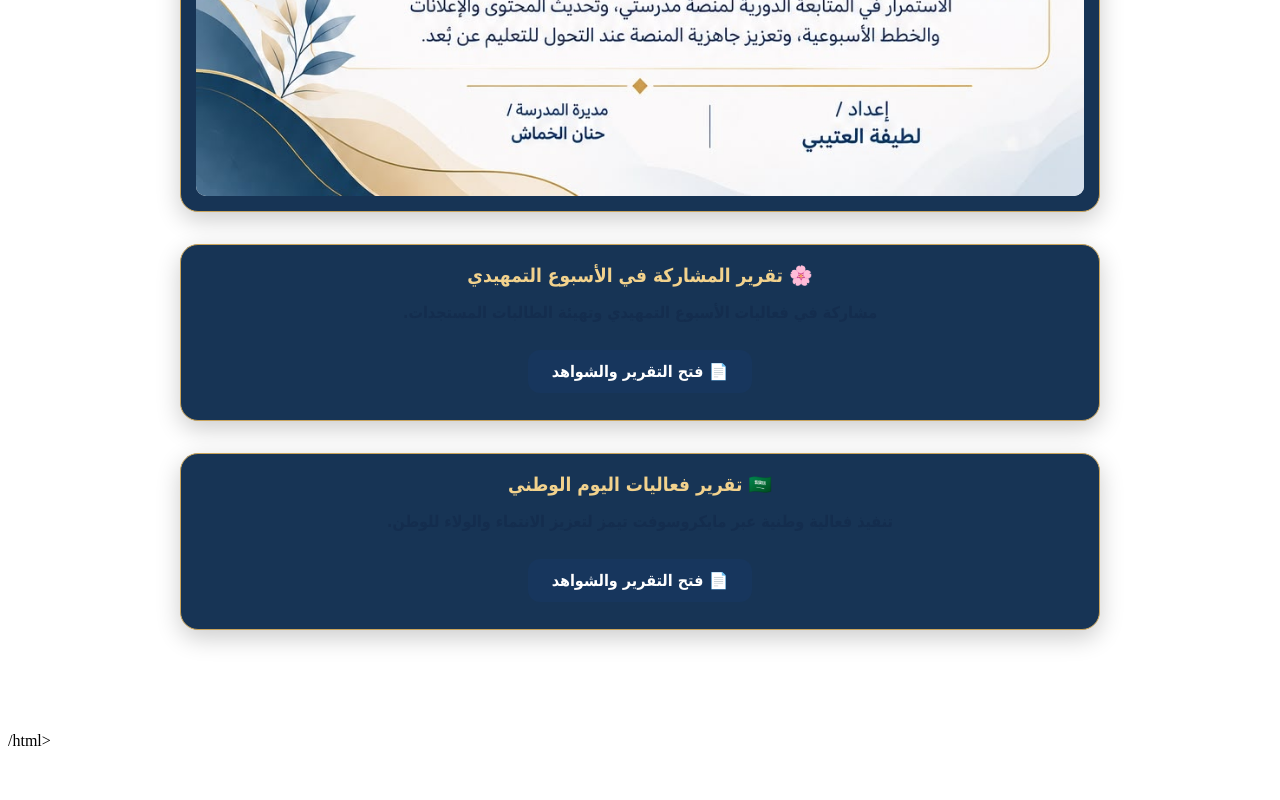
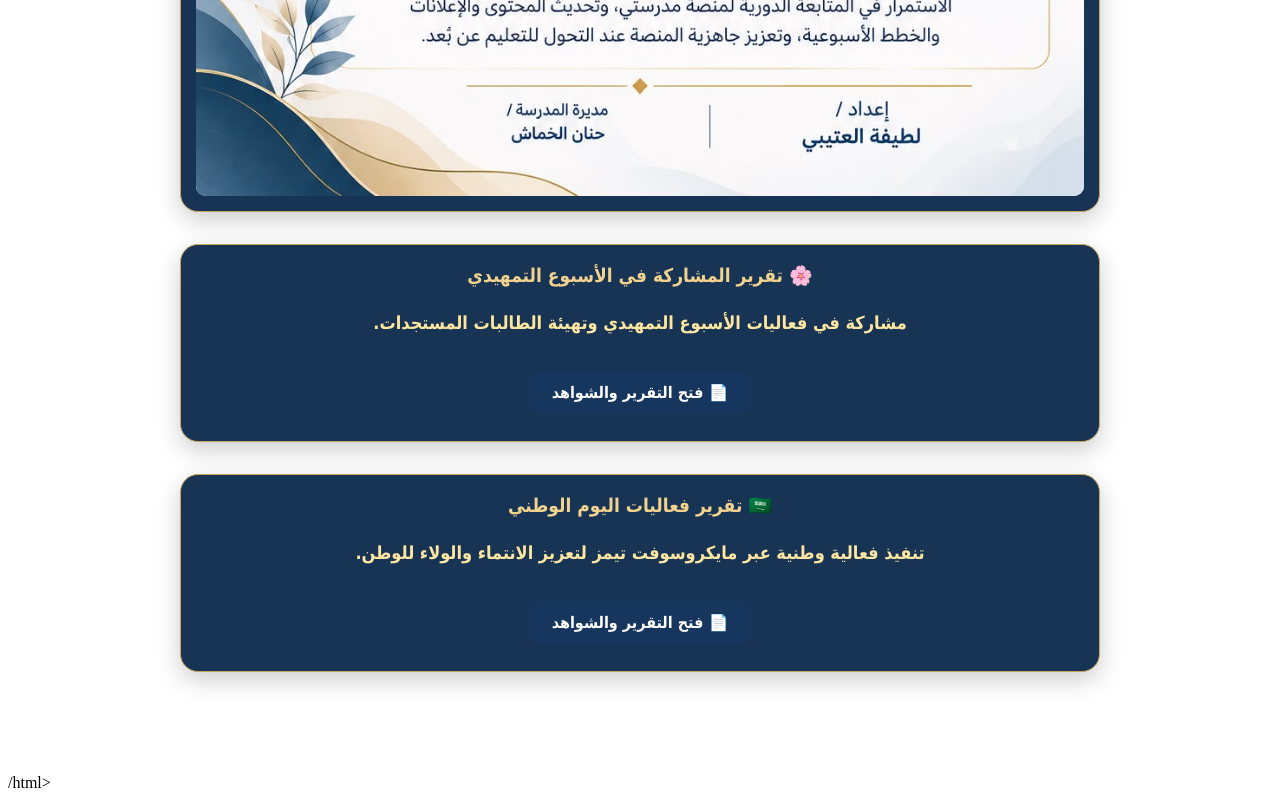
Before and after one commit to ltbe2014-glitch/hasad-injazi-2026, a plain HTML site: page index.html in a window 1280 px wide. Shown: the part 9081-9881 px from the top of the page. Before the commit the page ends 9839 px from the top, so only its background shows below. Drawn offline with Linux system fonts and the light colour scheme.

Commit message:
Update index.html

```diff
--- a/index.html
+++ b/index.html
@@ -429,5 +429,15 @@
 
 </section>
 
+<style>
+/* توضيح وصف تقريري الأسبوع التمهيدي واليوم الوطني */
+.hasad-report p {
+  color: #FFE6A0 !important;
+  font-size: 18px !important;
+  font-weight: 700 !important;
+  line-height: 2 !important;
+}
+</style>
+
 </body>
 /html>
```
